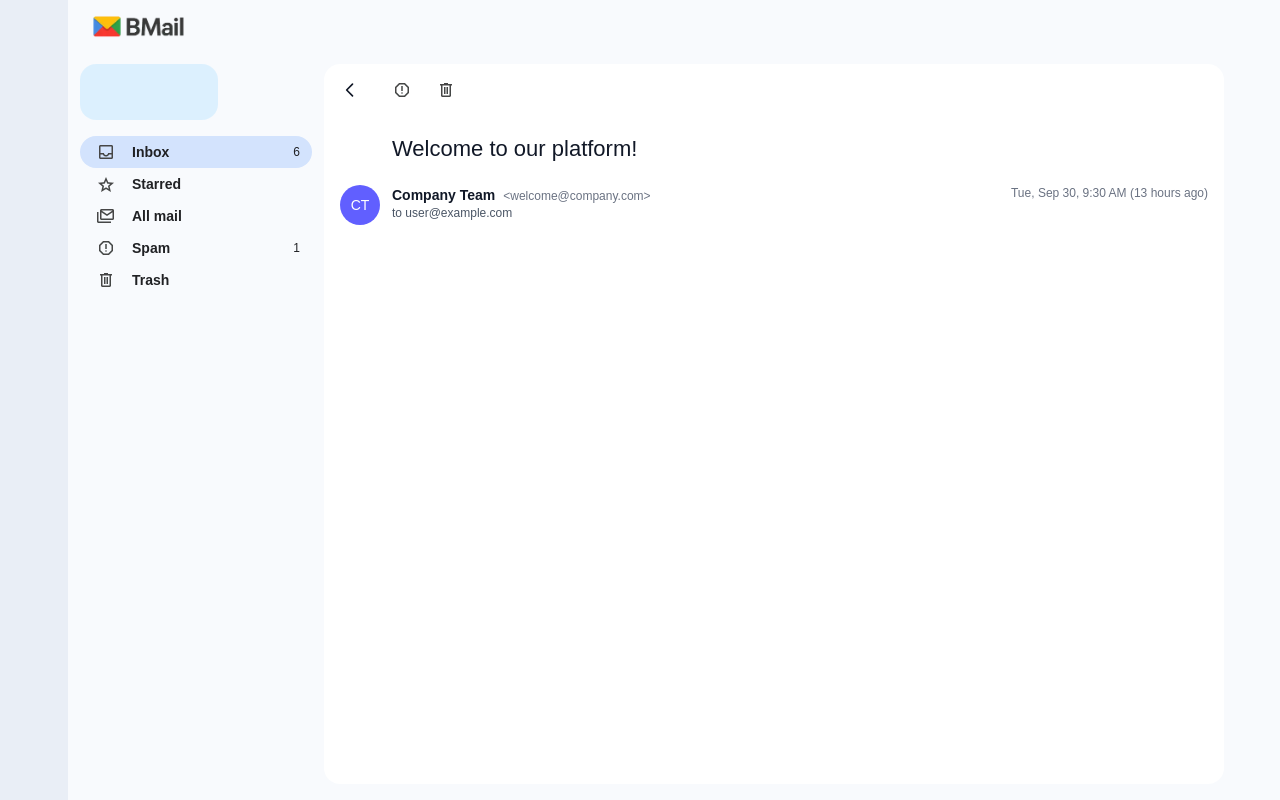
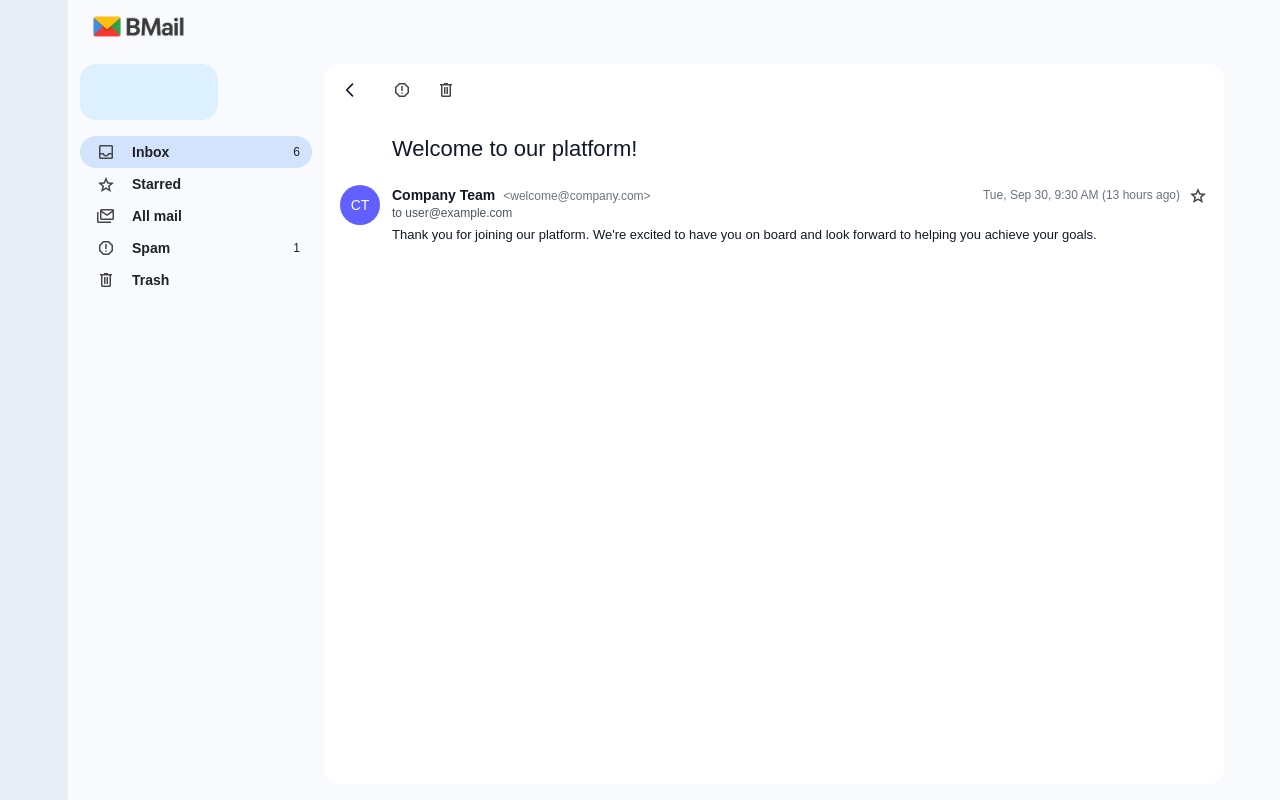
Before and after one commit to LucasAlencarCosta/Matrices-Test, a React (Vite) app: page / in a window 1280 px wide. Both pictures are taken after a click on the element 774 px from the left and 132 px from the top of the page. Built offline with nearby package versions, Linux system fonts and the light colour scheme.

Commit message:
feat: added bug

```diff
--- a/src/components/EmailDetails/index.tsx
+++ b/src/components/EmailDetails/index.tsx
@@ -1,6 +1,7 @@
-import React from "react";
+import React, { useState } from "react";
 import type { EmailDetailsProps } from "./types";
 import { formatDetailedEmailDate } from "../../utils/dateUtils";
+import { getStarIcon } from "../../utils/emailUtils";
 
 const EmailDetails: React.FC<EmailDetailsProps> = ({
   email,
@@ -10,6 +11,12 @@ const EmailDetails: React.FC<EmailDetailsProps> = ({
   onMoveToInbox,
   onStar,
 }) => {
+  const [isOpen, setIsOpen] = useState(true);
+
+  const toggleDropdown = () => {
+    setIsOpen(!isOpen);
+  };
+
   return (
     <div className="mr-[56px] mb-4 flex min-w-[500px] grow flex-col rounded-2xl bg-white">
       <div className="px-4 pt-2 pb-0">
@@ -73,7 +80,10 @@ const EmailDetails: React.FC<EmailDetailsProps> = ({
       </div>
       <div className="flex-1 overflow-y-auto">
         <div className="px-4 py-5">
-          <div className="flex items-start gap-3 cursor-pointer">
+          <div
+            className="flex items-start gap-3 cursor-pointer"
+            onClick={() => toggleDropdown()}
+          >
             <div className="h-10 w-10 shrink-0 rounded-full bg-indigo-500 flex items-center justify-center text-sm font-medium text-white">
               {(() => {
                 const nameParts = email.sender.name.split(" ");
@@ -89,19 +99,46 @@ const EmailDetails: React.FC<EmailDetailsProps> = ({
                     <span className="truncate text-sm font-semibold">
                       {email.sender.name}
                     </span>
+                    {isOpen && (
                       <span className="truncate text-xs text-gray-500">
                         &lt;{email.sender.email}&gt;
                       </span>
+                    )}
                   </div>
+                  {isOpen && (
                     <div className="truncate text-xs text-gray-600">
                       to {email.destinataries.map((d) => d.email).join(", ")}
                     </div>
+                  )}
                 </div>
                 <div className="flex shrink-0 items-center gap-2">
                   <span className="truncate text-xs whitespace-nowrap text-gray-500">
                     {formatDetailedEmailDate(email.sendDate)}
                   </span>
+                  <button className="-m-1 cursor-pointer rounded p-1 hover:bg-gray-100">
+                    <img
+                      alt="Star"
+                      loading="lazy"
+                      width="40"
+                      height="40"
+                      decoding="async"
+                      data-nimg="1"
+                      className="h-5 w-5"
+                      onClick={() => onStar(email.id)}
+                      src={getStarIcon(email.status)}
+                      style={{ color: "transparent" }}
+                    />
+                  </button>
                 </div>
+              </div>
+              <div
+                className={`${
+                  !isOpen
+                    ? "truncate text-[13px] text-gray-600"
+                    : "mt-1 text-[13px] whitespace-pre-wrap"
+                } `}
+              >
+                {email.body}
               </div>
             </div>
           </div>
--- a/src/pages/HomePage/index.tsx
+++ b/src/pages/HomePage/index.tsx
@@ -1,6 +1,7 @@
 import React from "react";
 import type { HomePageProps } from "./types";
 import { formatEmailDate } from "../../utils/dateUtils";
+import { getStarIcon } from "../../utils/emailUtils";
 import { useHomePage } from "./useHomePage";
 import EmailDetails from "../../components/EmailDetails";
 
@@ -56,11 +57,7 @@ const HomePage: React.FC<HomePageProps> = () => {
                 height="40"
                 decoding="async"
                 data-nimg="1"
-                src={
-                  email.status === "Starred"
-                    ? "/icon-star-filled-yellow.webp"
-                    : "/icon-star.webp"
-                }
+                src={getStarIcon(email.status)}
                 style={{ color: "transparent" }}
               />
             </button>
--- a/src/utils/emailUtils.ts
+++ b/src/utils/emailUtils.ts
@@ -16,3 +16,9 @@ export const getEmailsForSection = (
 
   return emails.filter((email) => email.status === selectedTab);
 };
+
+export const getStarIcon = (emailStatus: string): string => {
+  return emailStatus === "Starred"
+    ? "/icon-star-filled-yellow.webp"
+    : "/icon-star.webp";
+};
```
Lines whose indentation alone changed are shown as unchanged.
